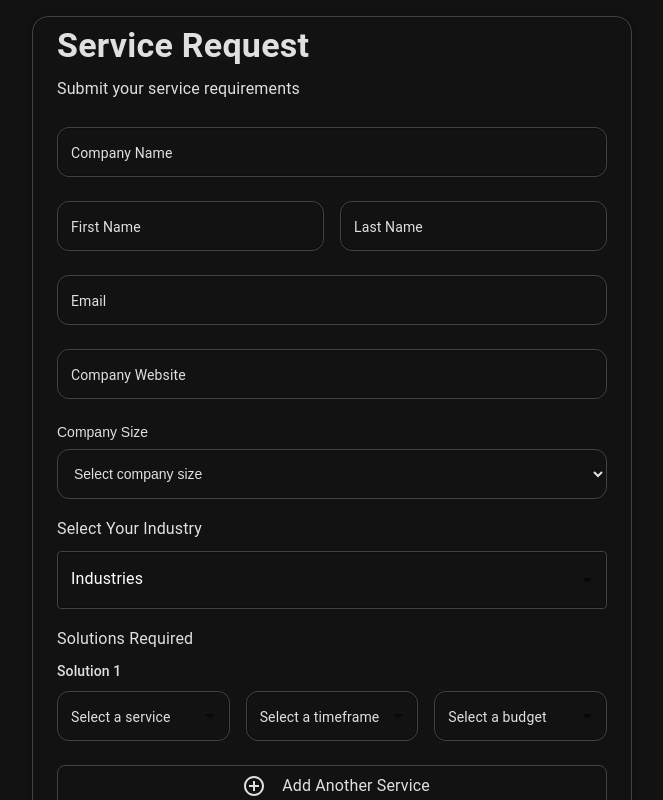
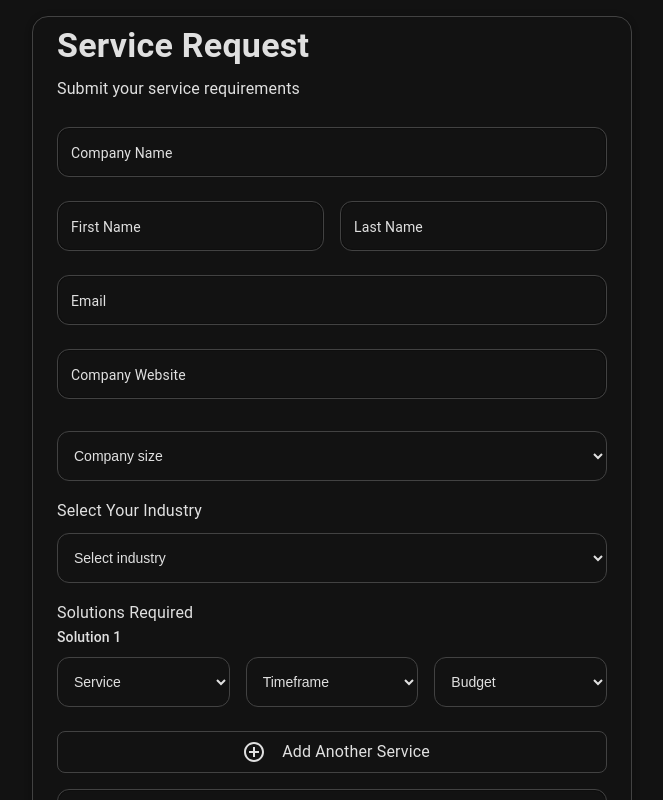
Before and after one commit to web-source-dev/leads, a React (Create React App) app: page /buyer in a window 1280 px wide. Shown: the top 800 px of the page, without its empty margins (308-971 px from the left). Built offline with nearby package versions, Linux system fonts and the light colour scheme; the HTML template or start-up script is replaced by a standard one.

Commit message:
Update BuyerForm.jsx

```diff
--- a/src/components/BuyerForm.jsx
+++ b/src/components/BuyerForm.jsx
@@ -4,11 +4,15 @@ import {
   Typography,
   TextField,
   Button,
-  MenuItem,
   IconButton,
   Box,
   Grid,
-  Chip,InputLabel, FormControl, Checkbox, ListItemText,Select
+  Chip,
+  FormControl,
+  Checkbox,
+  ListItemText,
+  Tooltip,
+  InputLabel
 } from '@mui/material';
 import AddCircleOutlineIcon from '@mui/icons-material/AddCircleOutline';
 import RemoveCircleOutlineIcon from '@mui/icons-material/RemoveCircleOutline';
@@ -16,7 +20,7 @@ import axios from 'axios';
 import 'react-toastify/dist/ReactToastify.css';
 import AddIcon from '@mui/icons-material/Add';
 import CloseIcon from '@mui/icons-material/Close';
-import Tooltip from '@mui/material/Tooltip';
+
 const industryOptions = [
   { name: "Retail & E-commerce", icon: <AddIcon /> },
   { name: "Marketing & Advertising", icon: <AddIcon /> },
@@ -59,7 +63,7 @@ const BuyerForm = () => {
     email: '',
     companyWebsite: '',
     companySize: '',
-    industries: [], // Change from single industry to multiple industries
+    industries: [],
     additionalInfo: '',
     services: [{ service: '', timeframe: '', budget: '' }]
   });
@@ -137,22 +141,14 @@ const BuyerForm = () => {
     setLoading(true);
     setTimeout(async () => {
       try {
-        // Make the POST request to the backend with form data
         const response = await axios.post(`${process.env.REACT_APP_BACKEND_URL}/lead/buyer`, formData);
-
-        // Check if the response status is success (HTTP status code 200-299)
         if (response.status >= 200 && response.status < 300) {
           setSuccess('Request submitted. Please check your email for further instructions');
-
-          // After success, redirect to the desired URL after 3 seconds
           setTimeout(() => {
             setSuccess('');
-            window.top.location.href = "https://www.reachly.ca/";  // Redirection to home page or other URL
+            window.top.location.href = "https://www.reachly.ca/";
           }, 3000);
-
           console.log("Form submitted successfully:", response.data);
-
-          // Reset the form data only after successful submission
           setFormData({
             companyName: '',
             firstName: '',
@@ -165,14 +161,12 @@ const BuyerForm = () => {
             services: [{ service: '', timeframe: '', budget: '' }]
           });
         } else {
-          // Handle case where response status is not in the success range (not 2xx)
           setError("There was an issue with your form submission.");
           setTimeout(() => {
             setError('');
           }, 3000);
         }
       } catch (error) {
-        // Handle network errors or any issues during the request
         console.error("Error submitting form:", error);
         setError("Error submitting form. Please try again.");
         setTimeout(() => {
@@ -184,6 +178,7 @@ const BuyerForm = () => {
       }
     }, 2000);
   };
+
   return (
     <Container
       maxWidth="sm"
@@ -239,10 +234,10 @@ const BuyerForm = () => {
               border: "1px solid var(--border-color)",
               height: 50,
               borderRadius: 12,
-              fontSize: '14px', // Reduce placeholder size
-              WebkitBoxShadow: '0 0 0 1000px var(--background-color) inset', // Prevent autofill background color change
-              WebkitTextFillColor: 'var(--text-color)', // Prevent autofill text color change
-              transition: 'background-color 5000s ease-in-out 0s' // Prevent autofill background color change
+              fontSize: '14px',
+              WebkitBoxShadow: '0 0 0 1000px var(--background-color) inset',
+              WebkitTextFillColor: 'var(--text-color)',
+              transition: 'background-color 5000s ease-in-out 0s'
             },
           }}
         />
@@ -267,10 +262,10 @@ const BuyerForm = () => {
                 border: "1px solid var(--border-color)",
                 height: 50,
                 borderRadius: 12,
-                fontSize: '14px', // Reduce placeholder size
-                WebkitBoxShadow: '0 0 0 1000px var(--background-color) inset', // Prevent autofill background color change
-                WebkitTextFillColor: 'var(--text-color)', // Prevent autofill text color change
-                transition: 'background-color 5000s ease-in-out 0s' // Prevent autofill background color change
+                fontSize: '14px',
+                WebkitBoxShadow: '0 0 0 1000px var(--background-color) inset',
+                WebkitTextFillColor: 'var(--text-color)',
+                transition: 'background-color 5000s ease-in-out 0s'
               },
             }}
           />
@@ -294,10 +289,10 @@ const BuyerForm = () => {
                 border: "1px solid var(--border-color)",
                 height: 50,
                 borderRadius: 12,
-                fontSize: '14px', // Reduce placeholder size
-                WebkitBoxShadow: '0 0 0 1000px var(--background-color) inset', // Prevent autofill background color change
-                WebkitTextFillColor: 'var(--text-color)', // Prevent autofill text color change
-                transition: 'background-color 5000s ease-in-out 0s' // Prevent autofill background color change
+                fontSize: '14px',
+                WebkitBoxShadow: '0 0 0 1000px var(--background-color) inset',
+                WebkitTextFillColor: 'var(--text-color)',
+                transition: 'background-color 5000s ease-in-out 0s'
               },
             }}
           />
@@ -323,10 +318,10 @@ const BuyerForm = () => {
               border: "1px solid var(--border-color)",
               height: 50,
               borderRadius: 12,
-              fontSize: '14px', // Reduce placeholder size
-              WebkitBoxShadow: '0 0 0 1000px var(--background-color) inset', // Prevent autofill background color change
-              WebkitTextFillColor: 'var(--text-color)', // Prevent autofill text color change
-              transition: 'background-color 5000s ease-in-out 0s' // Prevent autofill background color change
+              fontSize: '14px',
+              WebkitBoxShadow: '0 0 0 1000px var(--background-color) inset',
+              WebkitTextFillColor: 'var(--text-color)',
+              transition: 'background-color 5000s ease-in-out 0s'
             },
           }}
         />
@@ -350,15 +345,14 @@ const BuyerForm = () => {
               border: "1px solid var(--border-color)",
               height: 50,
               borderRadius: 12,
-              fontSize: '14px', // Reduce placeholder size
-              WebkitBoxShadow: '0 0 0 1000px var(--background-color) inset', // Prevent autofill background color change
-              WebkitTextFillColor: 'var(--text-color)', // Prevent autofill text color change
-              transition: 'background-color 5000s ease-in-out 0s' // Prevent autofill background color change
+              fontSize: '14px',
+              WebkitBoxShadow: '0 0 0 1000px var(--background-color) inset',
+              WebkitTextFillColor: 'var(--text-color)',
+              transition: 'background-color 5000s ease-in-out 0s'
             },
           }}
         />
         <Box sx={{ mt: 2 }}>
-          <label htmlFor="companySize" style={{ color: "var(--text-color)", fontSize: '14px' }}>Company Size</label>
           <select
             id="companySize"
             name="companySize"
@@ -376,7 +370,7 @@ const BuyerForm = () => {
               marginTop: '8px'
             }}
           >
-            <option value="" disabled>Select company size</option>
+            <option value="" disabled>Company size</option>
             {["1-50", "51-500", "501-5000", "5,000+"].map((size) => (
               <option key={size} value={size} style={{ backgroundColor: "var(--background-color)", color: "var(--text-color)" }}>
                 {size}
@@ -385,21 +379,13 @@ const BuyerForm = () => {
           </select>
         </Box>
         <Box sx={{ mt: 2, borderRadius: 12 }}>
-  <Typography variant="subtitle1" sx={{ color: "var(--text-color)", mb: 1 }}>
+          <Typography variant="subtitle1" sx={{ color: "var(--text-color)", mb: 0 }}>
             Select Your Industry
           </Typography>
           <FormControl fullWidth>
-    <InputLabel
-      id="industry-select-label"
-      sx={{
-        color: 'white', // Ensure the default label color is white
-        '&.Mui-focused': { color: 'white',backgroundColor:'var(--background-color)', padding:'0px 10px' }, // Ensure label remains white when focused
-      }}
-    >
-      Industries
-    </InputLabel>
-    <Select
-      labelId="industry-select-label"
+            <select
+              id="industry-select"
+              name="industries"
               value={formData.industries[0] || ''}
               onChange={(event) => {
                 const selectedIndustry = event.target.value;
@@ -408,70 +394,34 @@ const BuyerForm = () => {
                   industries: [selectedIndustry]
                 }));
               }}
-      renderValue={(selected) => (
-        <Box sx={{ display: 'flex', flexWrap: 'wrap', gap:0.5}}> {/* Reduced gap */}
-          {selected && (
-            <Chip
-              key={selected}
-              label={selected}
-              sx={{
-                backgroundColor: 'var(--background-color)',
-                color: 'var(--text-color)',
-                border: '1px solid var(--border-color)',
-              }}
-            />
-          )}
-        </Box>
-      )}
-      MenuProps={{
-        PaperProps: {
-          style: {
-            maxHeight: 200, // Limits the dropdown height (around 4 items visible)
-            overflowY: 'auto', // Enables the scrollbar
-            backgroundColor: 'var(--background-color)', // Apply background color to the dropdown
-            zIndex: 1300, // Ensures the dropdown appears above the field
-            color: 'var(--text-color)', // Text color for all items
-          },
-        },
-      }}
-      sx={{
-        color: 'var(--input-text-color)',
-        border: '1px solid var(--border-color)',
+              style={{
+                width: '100%',
+                height: 50,
+                borderRadius: 12,
+                border: "1px solid var(--border-color)",
+                backgroundColor: "var(--background-color)",
+                color: "var(--text-color)",
+                fontSize: '14px',
+                padding: '0 12px',
+                marginTop: '8px'
               }}
             >
+              <option value="" disabled>Select industry</option>
               {industryOptions.map((option) => (
-        <MenuItem
-          key={option.name}
-          value={option.name}
-          sx={{
-            backgroundColor: 'var(--background-color)', // Background color for all items
-            '&:hover': {
-              backgroundColor: 'var(--background-color)', // Disable hover effect
-            },
-            '&.Mui-selected': {
-              backgroundColor: 'var(--background-color)', // Keep selected item background color
-              '&:hover': {
-                backgroundColor: 'var(--background-color)', // Ensure hover is disabled on selected
-              },
-            },
-          }}
-        >
-          <Checkbox checked={formData.industries.includes(option.name)} sx={{ color: 'var(--text-color)' }} />
-          <ListItemText primary={option.name} sx={{ color: 'var(--text-color)' }} />
-        </MenuItem>
+                <option key={option.name} value={option.name} style={{ backgroundColor: "var(--background-color)", color: "var(--text-color)" }}>
+                  {option.name}
+                </option>
               ))}
-    </Select>
+            </select>
           </FormControl>
         </Box>
-
-
         <Typography variant="subtitle1" sx={{ color: "var(--text-color)", mt: 2 }}>
           Solutions Required
         </Typography>
         {formData.services.map((service, index) => (
-  <Box key={index} sx={{ mt: 1 }}>
+          <Box key={index}>
             <Box sx={{ display: 'flex', justifyContent: 'space-between', alignItems: 'center' }}>
-      <Typography variant="subtitle2" sx={{ color: "var(--text-color)", mb: 1 }}>
+              <Typography variant="subtitle2" sx={{ color: "var(--text-color)" }}>
                 Solution {index + 1}
               </Typography>
               {index > 0 && (
@@ -488,175 +438,82 @@ const BuyerForm = () => {
             </Box>
             <Grid container spacing={2}>
               <Grid item xs={12} sm={4}>
-        <TextField
-          fullWidth
-          label="Select a service"
-          variant="outlined"
-
+               <select
+                  id={`service-${index}`}
+                  name={`service-${index}`}
                   value={service.service}
                   onChange={(e) => handleServiceChange(index, 'service', e.target.value)}
-          select
-          error={!!errors[`service${index}`]}
-          helperText={errors[`service${index}`]}
-          autoComplete="off"
-          InputLabelProps={{ style: { color: "var(--text-color)", fontSize: '14px' } }}
-          InputProps={{
-            style: {
-              color: "var(--text-color)",
-              border: "1px solid var(--border-color)",
+                  style={{
+                    width: '100%',
                     height: 50,
                     borderRadius: 12,
-              whiteSpace: 'nowrap',
-              overflow: 'hidden',
-              textOverflow: 'ellipsis',
-              fontSize: '14px',
-              WebkitBoxShadow: '0 0 0 1000px var(--background-color) inset', // Prevent autofill background color change
-              WebkitTextFillColor: 'var(--text-color)', // Prevent autofill text color change
-              transition: 'background-color 5000s ease-in-out 0s' // Prevent autofill background color change
-            },
-          }}
-          SelectProps={{
-            MenuProps: {
-              PaperProps: {
-                style: {
+                    border: "1px solid var(--border-color)",
                     backgroundColor: "var(--background-color)",
                     color: "var(--text-color)",
-                  maxHeight: 200,
-                  overflowY: 'auto',
-                },
-              },
-            },
+                    fontSize: '14px',
+                    padding: '0 12px',
+                    marginTop: '8px'
                   }}
                 >
+                  <option value="" disabled>Service</option>
                   {servicesBuyer.map((serviceOption) => (
-            <MenuItem
-              key={serviceOption}
-              value={serviceOption}
-              className="responsive-menu-item"
+                    <option key={serviceOption} value={serviceOption} style={{ backgroundColor: "var(--background-color)", color: "var(--text-color)" }}>
+                      {serviceOption}
+                    </option>
+                  ))}
+                </select>
+              </Grid>
+              <Grid item xs={12} sm={4}>
+                <select
+                  id={`timeframe-${index}`}
+                  name={`timeframe-${index}`}
+                  value={service.timeframe}
+                  onChange={(e) => handleServiceChange(index, 'timeframe', e.target.value)}
                   style={{
-                backgroundColor: service.service === serviceOption ? "var(--border-color)" : "var(--background-color)",
-                color: service.service === serviceOption ? "var(--button-text-color)" : "var(--text-color)",
+                    width: '100%',
+                    height: 50,
+                    borderRadius: 12,
+                    border: "1px solid var(--border-color)",
+                    backgroundColor: "var(--background-color)",
+                    color: "var(--text-color)",
                     fontSize: '14px',
-              whiteSpace: 'nowrap',
-              overflow: 'hidden',
-              textOverflow: 'ellipsis',
+                    padding: '0 12px',
+                    marginTop: '8px'
                   }}
                 >
-              <Tooltip title={serviceOption} arrow>
-                <span
+                  <option value="" disabled>Timeframe</option>
+                  {["1-2 weeks", "1 month", "3 months"].map((timeframe) => (
+                    <option key={timeframe} value={timeframe} style={{ backgroundColor: "var(--background-color)", color: "var(--text-color)" }}>
+                      {timeframe}
+                    </option>
+                  ))}
+                </select>
+              </Grid>
+              <Grid item xs={12} sm={4}>
+                <select
+                  id={`budget-${index}`}
+                  name={`budget-${index}`}
+                  value={service.budget}
+                  onChange={(e) => handleServiceChange(index, 'budget', e.target.value)}
                   style={{
-                    whiteSpace: 'nowrap',
-                    overflow: 'hidden',
-                    textOverflow: 'ellipsis',
-                    display: 'block',
+                    width: '100%',
+                    height: 50,
+                    borderRadius: 12,
+                    border: "1px solid var(--border-color)",
+                    backgroundColor: "var(--background-color)",
+                    color: "var(--text-color)",
+                    fontSize: '14px',
+                    padding: '0 12px',
+                    marginTop: '8px'
                   }}
                 >
-                  {serviceOption}
-                </span>
-              </Tooltip>
-            </MenuItem>
+                  <option value="" disabled>Budget</option>
+                  {["$5,000+", "$10,000+", "$25,000+","50,000+","100,000+"].map((budget) => (
+                    <option key={budget} value={budget} style={{ backgroundColor: "var(--background-color)", color: "var(--text-color)" }}>
+                      {budget}
+                    </option>
                   ))}
-        </TextField>
-      </Grid>
-
-      <Grid item xs={12} sm={4}>
-        <TextField
-          fullWidth
-          label="Select a timeframe"
-          variant="outlined"
-
-          value={service.timeframe}
-          onChange={(e) => handleServiceChange(index, 'timeframe', e.target.value)}
-          select
-          error={!!errors[`timeframe${index}`]}
-          helperText={errors[`timeframe${index}`]}
-          autoComplete="off"
-          InputLabelProps={{ style: { color: "var(--text-color)", fontSize: '14px' } }}
-          InputProps={{
-            style: {
-              color: "var(--text-color)",
-              border: "1px solid var(--border-color)",
-              height: 50,
-              borderRadius: 12,
-              WebkitBoxShadow: '0 0 0 1000px var(--background-color) inset', // Prevent autofill background color change
-              WebkitTextFillColor: 'var(--text-color)', // Prevent autofill text color change
-              transition: 'background-color 5000s ease-in-out 0s' // Prevent autofill background color change
-            },
-          }}
-          SelectProps={{
-            MenuProps: {
-              PaperProps: {
-                style: {
-                  backgroundColor: "var(--background-color)",
-                  color: "var(--text-color)",
-                },
-              },
-            },
-          }}
-        >
-          {["1-2 weeks", "1 month", "3 months"].map((timeframe) => (
-            <MenuItem
-              key={timeframe}
-              value={timeframe}
-              style={{
-                backgroundColor: service.timeframe === timeframe ? "var(--border-color)" : "var(--background-color)",
-                color: service.timeframe === timeframe ? "var(--button-text-color)" : "var(--text-color)",
-              }}
-            >
-              {timeframe}
-            </MenuItem>
-          ))}
-        </TextField>
-      </Grid>
-
-      <Grid item xs={12} sm={4}>
-        <TextField
-          fullWidth
-          label="Select a budget"
-
-          variant="outlined"
-          value={service.budget}
-          onChange={(e) => handleServiceChange(index, 'budget', e.target.value)}
-          select
-          error={!!errors[`budget${index}`]}
-          helperText={errors[`budget${index}`]}
-          autoComplete="off"
-          InputLabelProps={{ style: { color: "var(--text-color)", fontSize: '14px' } }}
-          InputProps={{
-            style: {
-              color: "var(--text-color)",
-              border: "1px solid var(--border-color)",
-              height: 50,
-              borderRadius: 12,
-              WebkitBoxShadow: '0 0 0 1000px var(--background-color) inset', // Prevent autofill background color change
-              WebkitTextFillColor: 'var(--text-color)', // Prevent autofill text color change
-              transition: 'background-color 5000s ease-in-out 0s' // Prevent autofill background color change
-            },
-          }}
-          SelectProps={{
-            MenuProps: {
-              PaperProps: {
-                style: {
-                  backgroundColor: "var(--background-color)",
-                  color: "var(--text-color)",
-                },
-              },
-            },
-          }}
-        >
-          {["$5,000+", "$10,000+", "$25,000+","50,000+","100,000+"].map((budget) => (
-            <MenuItem
-              key={budget}
-              value={budget}
-              style={{
-                backgroundColor: service.budget === budget ? "var(--border-color)" : "var(--background-color)",
-                color: service.budget === budget ? "var(--button-text-color)" : "var(--text-color)",
-              }}
-            >
-              {budget}
-            </MenuItem>
-          ))}
-        </TextField>
+                </select>
               </Grid>
             </Grid>
           </Box>
@@ -702,10 +559,10 @@ const BuyerForm = () => {
               color: "var(--text-color)",
               border: "1px solid var(--border-color)",
               borderRadius: 12,
-              fontSize: '14px', // Reduce placeholder size
-              WebkitBoxShadow: '0 0 0 1000px var(--background-color) inset', // Prevent autofill background color change
-              WebkitTextFillColor: 'var(--text-color)', // Prevent autofill text color change
-              transition: 'background-color 5000s ease-in-out 0s' // Prevent autofill background color change
+              fontSize: '14px',
+              WebkitBoxShadow: '0 0 0 1000px var(--background-color) inset',
+              WebkitTextFillColor: 'var(--text-color)',
+              transition: 'background-color 5000s ease-in-out 0s'
             },
           }}
         />
```
Lines whose indentation alone changed are shown as unchanged.
